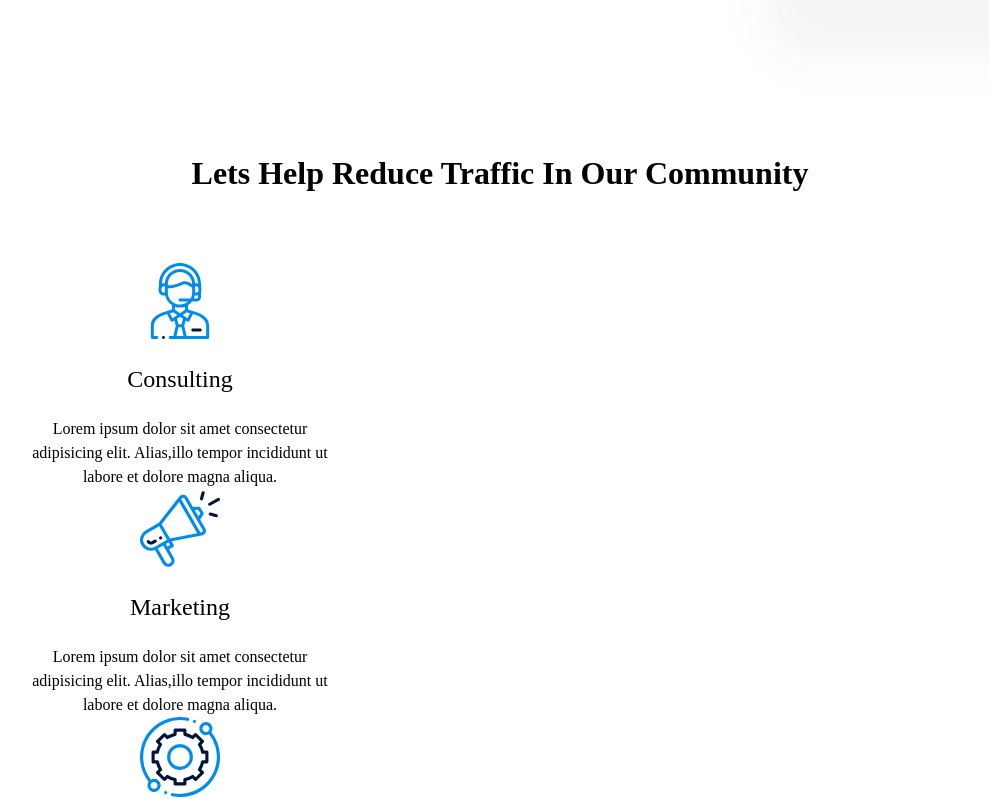
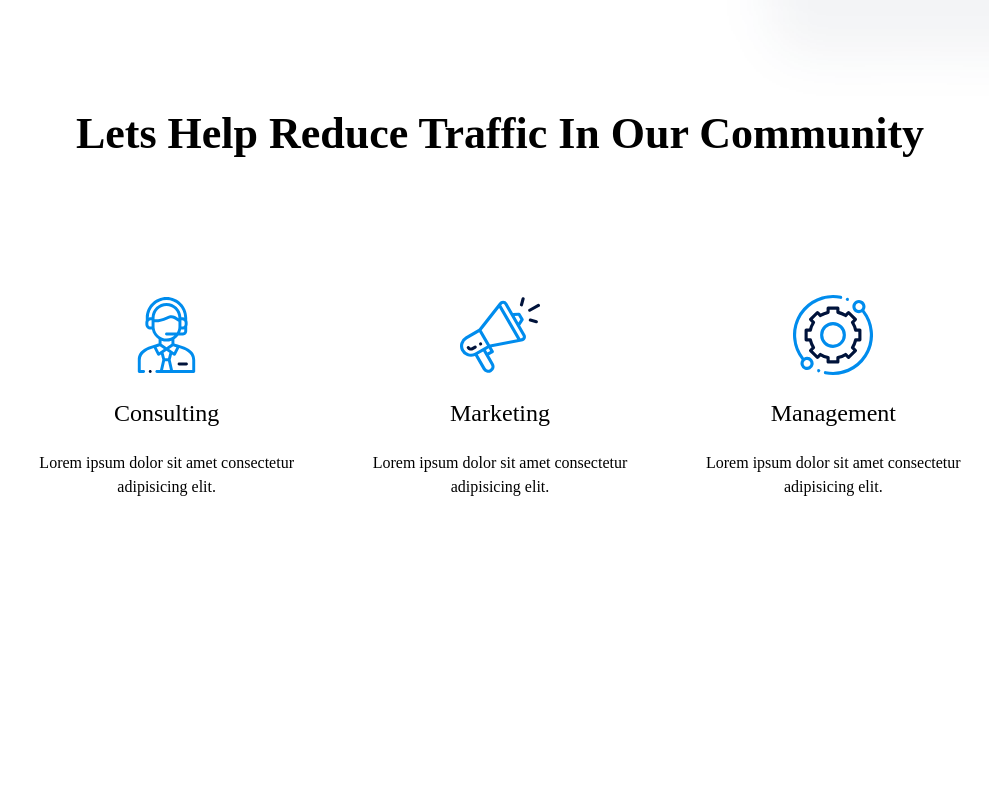
Before and after one commit to JAPECorp/New-MakeWayApp-Website, a Next.js app: page / in a window 1280 px wide. Shown: the part 779-1578 px from the top of the page, without its empty margins (140-1129 px from the left). After the commit the page ends 1278 px from the top, so only its background shows below. Built offline with nearby package versions, Linux system fonts and the light colour scheme.

Commit message:
Service Section

```diff
--- a/components/Service /Service.jsx
+++ b/components/Service /Service.jsx
@@ -1,37 +1,36 @@
+import React from "react";
 import ServiceCard from "../utilities/Cards/ServiceCard";
 
 function Service() {
-  const cardArray = [
+  const upperArray = [
     {
       title: "Consulting",
-      content:
-        "Lorem ipsum dolor sit amet consectetur adipisicing elit. Alias,illo tempor incididunt ut labore et dolore magna aliqua.",
+      content: "Lorem ipsum dolor sit amet consectetur adipisicing elit.",
       imgSrc: "/operator.svg",
       id: 1,
     },
     {
       title: "Marketing",
-      content:
-        "Lorem ipsum dolor sit amet consectetur adipisicing elit. Alias,illo tempor incididunt ut labore et dolore magna aliqua.",
+      content: "Lorem ipsum dolor sit amet consectetur adipisicing elit.",
       imgSrc: "/promotion.svg",
       id: 2,
     },
     {
       title: "Management",
-      content:
-        "Lorem ipsum dolor sit amet consectetur adipisicing elit. Alias,illo tempor incididunt ut labore et dolore magna aliqua.",
+      content: "Lorem ipsum dolor sit amet consectetur adipisicing elit.",
       imgSrc: "/technical-support.svg",
       id: 3,
     },
   ];
 
   return (
-    <div className="md:mt-32">
-      <h3 className="text-center text-black">
+    <div className="md:mt-20">
+      <h2 className="text-black text-center">
         Lets Help Reduce Traffic In Our Community
-      </h3>
-      <div className="lg:flex-col gap-16 mt-16"></div>
-      {cardArray.map((item) => (
+      </h2>
+
+      <div className="flex flex-col gap-10 mt-32 items-center lg:flex-row lg:items-end">
+        {upperArray.map((item) => (
           <ServiceCard
             title={item.title}
             content={item.content}
@@ -40,7 +39,7 @@ function Service() {
           />
         ))}
       </div>
+    </div>
   );
 }
-
 export default Service;
--- a/pages/index.jsx
+++ b/pages/index.jsx
@@ -12,7 +12,7 @@ export default function Home() {
         <link rel="icon" href="/favicon.ico" />
       </Head>
 
-      <section className="h-screen bg-ijikod-wine">
+      <section className="h-screen">
         <Nav />
         <Hero />
       </section>
--- a/styles/globals.css
+++ b/styles/globals.css
@@ -62,7 +62,7 @@
 
 @layer components {
   .card {
-    @apply py-10 px-8 bg-makeway-wine-dark flex flex-col rounded-lg;
+    @apply py-10 px-8 flex flex-col rounded-lg;
   }
 
   .bg-image {
```
Lines whose indentation alone changed are shown as unchanged.
